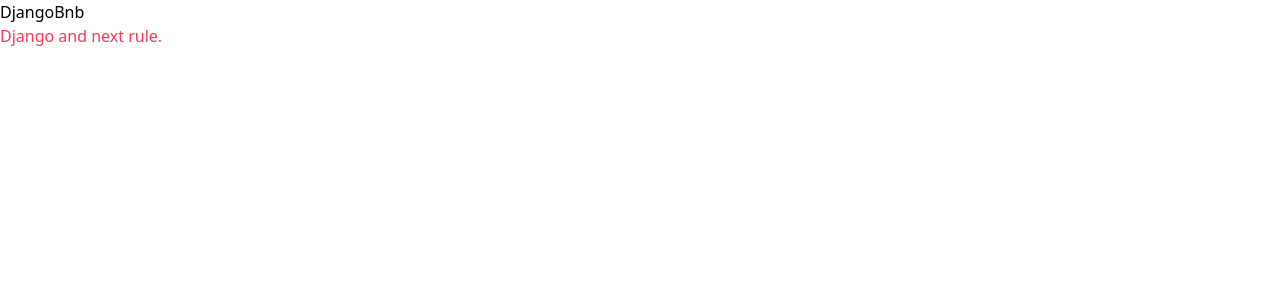
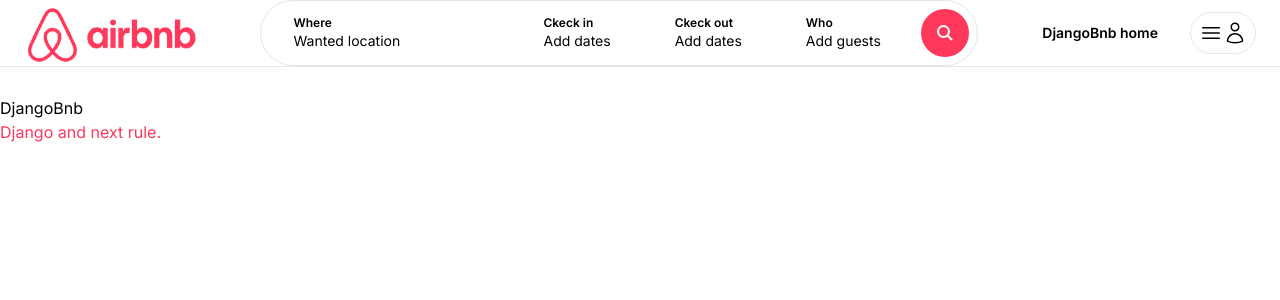
Before and after one commit to khaminvy/airbnb-clone-project, a Next.js app: page / in a window 1280 px wide. Shown: the top 300 px of the page. Built offline with nearby package versions, Linux system fonts and the light colour scheme.

Commit message:
Create navbar for layout page with components like AddPropertyButt, Nabar, SearchFilters and UserNav

```diff
--- /dev/null
+++ b/app/components/navbar/AddPropertyButton.tsx
@@ -0,0 +1,9 @@
+const AddPropertyButton = () => {
+    return (
+        <div className="p-2 cursor-pointer text-sm font-semibold rounded-full hover:bg-gray-200 ">
+            DjangoBnb home
+        </div>
+    )
+}
+
+export default AddPropertyButton
--- /dev/null
+++ b/app/components/navbar/Navbar.tsx
@@ -0,0 +1,33 @@
+import Link from "next/link"
+import Image from "next/image"
+import SearchFilters from "./SearchFilters"
+import UserNav from "./UserNav"
+import AddPropertyButton from "./AddPropertyButton"
+const Navbar = () => {
+    return (
+        <nav className="w-full fixed top-0 left-0 marker:py-6 border-b bg-white z-10">
+            <div className="max-w-[1500px] mx-auto px-6">
+                <div className="flex justify-between items-center">
+                    <Link href="/">
+                        <Image
+                            src="/logo.png"
+                            alt= "DjangoBnb Logo"
+                            width={180}
+                            height={38}
+                        />
+                    </Link>
+                    <div className="flex space-x-6">
+                        <SearchFilters />
+                    </div>
+                    <div className="flex items-center space-x-6">
+                        <AddPropertyButton />
+                        <UserNav />
+                    </div>
+                </div>
+            </div>
+
+        </nav>
+    )
+}
+
+export default Navbar
--- /dev/null
+++ b/app/components/navbar/SearchFilters.tsx
@@ -0,0 +1,40 @@
+const SearFilters = () => {
+    return (
+        <div className="h-[48] lg:selection:h-[64px] flex flex-row justify-between items-center border rounded-full">
+            <div className="hidden lg:block ">
+                <div className="flex flex-row items-center justify-between">
+                    <div className="w-[250px] h-[48] lg:selection:h-[64px]  px-8 justify-center flex flex-col rounded-full hover:bg-gray-100">
+                        <p className="text-xs font-semibold">Where</p>
+                        <p className="text-sm">Wanted location</p>
+                    </div>
+                    <div className="cursor-pointer h-[48] lg:selection:h-[64px]  px-8 justify-center flex flex-col rounded-full hover:bg-gray-100">
+                        <p className="text-xs font-semibold">Ckeck in</p>
+                        <p className="text-sm">Add dates</p>
+                    </div>
+                    <div className="cursor-pointer h-[48] lg:selection:h-[64px]  px-8 justify-center flex flex-col rounded-full hover:bg-gray-100">
+                        <p className="text-xs font-semibold">Ckeck out</p>
+                        <p className="text-sm">Add dates</p>
+                    </div>
+                    <div className="cursor-pointer h-[48] lg:selection:h-[64px]  px-8 justify-center flex flex-col rounded-full hover:bg-gray-100">
+                        <p className="text-xs font-semibold">Who</p>
+                        <p className="text-sm">Add guests</p>
+                    </div>
+                </div>
+            </div>
+
+            <div className="p-2">
+                <div className="cursor-pointer p-2 lg:p-4 bg-airbnb hover:bg-airbnb-dark transition rounded-full text-white">
+                <svg
+                        viewBox="0 0 32 32"
+                        style={{display:'block', fill:'none', height: '16px', width: '16px', stroke: 'currentColor', strokeWidth:4, overflow:'visible'}}
+                        aria-hidden="true" role="presentation" focusable="false"
+                    >
+                        <path fill="none" d="M13 24a11 11 0 1 0 0-22 11 11 0 0 0 0 22zm8-3 9 9"></path>
+                    </svg>
+                </div>
+            </div>
+        </div>
+    )
+}
+
+export default SearFilters
--- /dev/null
+++ b/app/components/navbar/UserNav.tsx
@@ -0,0 +1,21 @@
+const UserNav = () => {
+    return (
+        <div className="p-2 relative inline-block border rounded-full">
+            <button className="flex items-center">
+                <svg xmlns="http://www.w3.org/2000/svg" fill="none" viewBox="0 0 24 24" strokeWidth="1.5" stroke="currentColor" className="size-6">
+                    <path strokeLinecap="round" strokeLinejoin="round" d="M3.75 6.75h16.5M3.75 12h16.5m-16.5 5.25h16.5" />
+                </svg>
+
+                <svg xmlns="http://www.w3.org/2000/svg" fill="none" viewBox="0 0 24 24" strokeWidth="1.5" stroke="currentColor" className="size-6">
+                    <path strokeLinecap="round" strokeLinejoin="round" d="M15.75 6a3.75 3.75 0 1 1-7.5 0 3.75 3.75 0 0 1 7.5 0ZM4.501 20.118a7.5 7.5 0 0 1 14.998 0A17.933 17.933 0 0 1 12 21.75c-2.676 0-5.216-.584-7.499-1.632Z" />
+                </svg>
+
+
+
+
+            </button>
+        </div>
+    )
+}
+
+export default UserNav
--- a/app/layout.tsx
+++ b/app/layout.tsx
@@ -1,16 +1,9 @@
 import type { Metadata } from "next";
-import { Geist, Geist_Mono } from "next/font/google";
+import { Inter } from "next/font/google";
 import "./globals.css";
+import Navbar from "./components/navbar/Navbar";
 
-const geistSans = Geist({
-  variable: "--font-geist-sans",
-  subsets: ["latin"],
-});
-
-const geistMono = Geist_Mono({
-  variable: "--font-geist-mono",
-  subsets: ["latin"],
-});
+const inter = Inter({ subsets: ["latin"]})
 
 export const metadata: Metadata = {
   title: "DjangoBnb",
@@ -25,9 +18,12 @@ export default function RootLayout({
   return (
     <html lang="en">
       <body
-        className={`${geistSans.variable} ${geistMono.variable} antialiased`}
+        className={inter.className}
       >
-        {children}
+        <Navbar />
+        <div className="pt-24">
+          {children}
+        </div>
       </body>
     </html>
   );
```
Also changed, not shown: public/logo.png (added).
